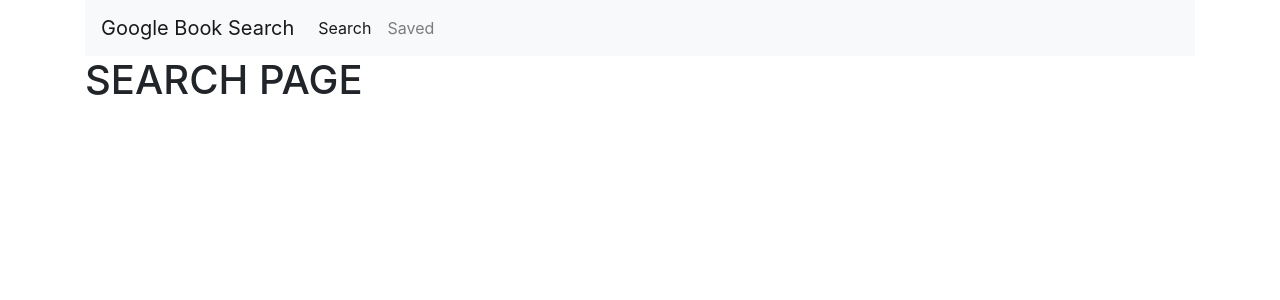
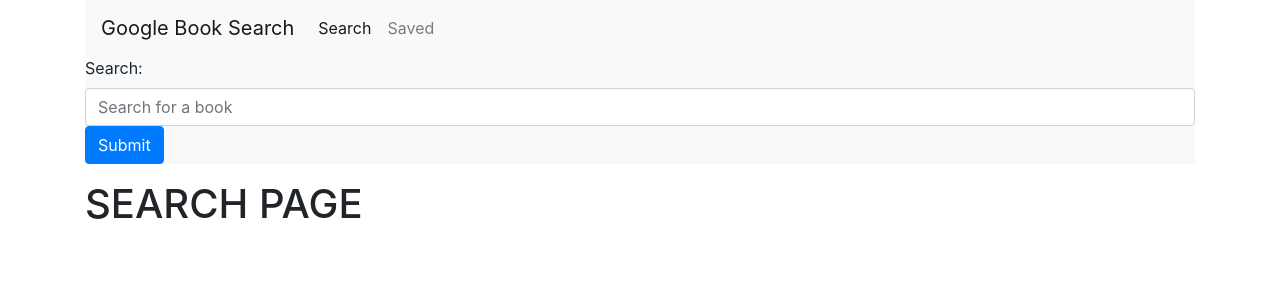
Before and after one commit to millerrich/book-search, a React (Create React App) app in the folder client/: page / in a window 1280 px wide. Shown: the top 300 px of the page. Built offline with nearby package versions, Linux system fonts and the light colour scheme.

Commit message:
add form component with search bar and add to Search.js page

```diff
--- /dev/null
+++ b/client/src/components/form/form.js
@@ -0,0 +1,15 @@
+import React from 'react';
+
+function Form() {
+    return(
+        <form className="bg-light">
+            <div className="form-group">
+                <label for="search">Search:</label>
+                <input type="text" className="form-control" id="search" aria-describedby="bookSearch" placeholder="Search for a book" />
+                <button type="submit" class="btn btn-primary">Submit</button>
+            </div>
+        </form>
+    )
+}
+
+export default Form;
--- a/client/src/pages/Search.js
+++ b/client/src/pages/Search.js
@@ -1,10 +1,12 @@
 import React from 'react';
 import Navbar from '../components/navbar/nav';
+import Form from '../components/form/form';
 
 function Search() {
     return (
         <div className="container">
         <Navbar />
+        <Form />
         <h1>SEARCH PAGE</h1>
         </div>
     )
```
